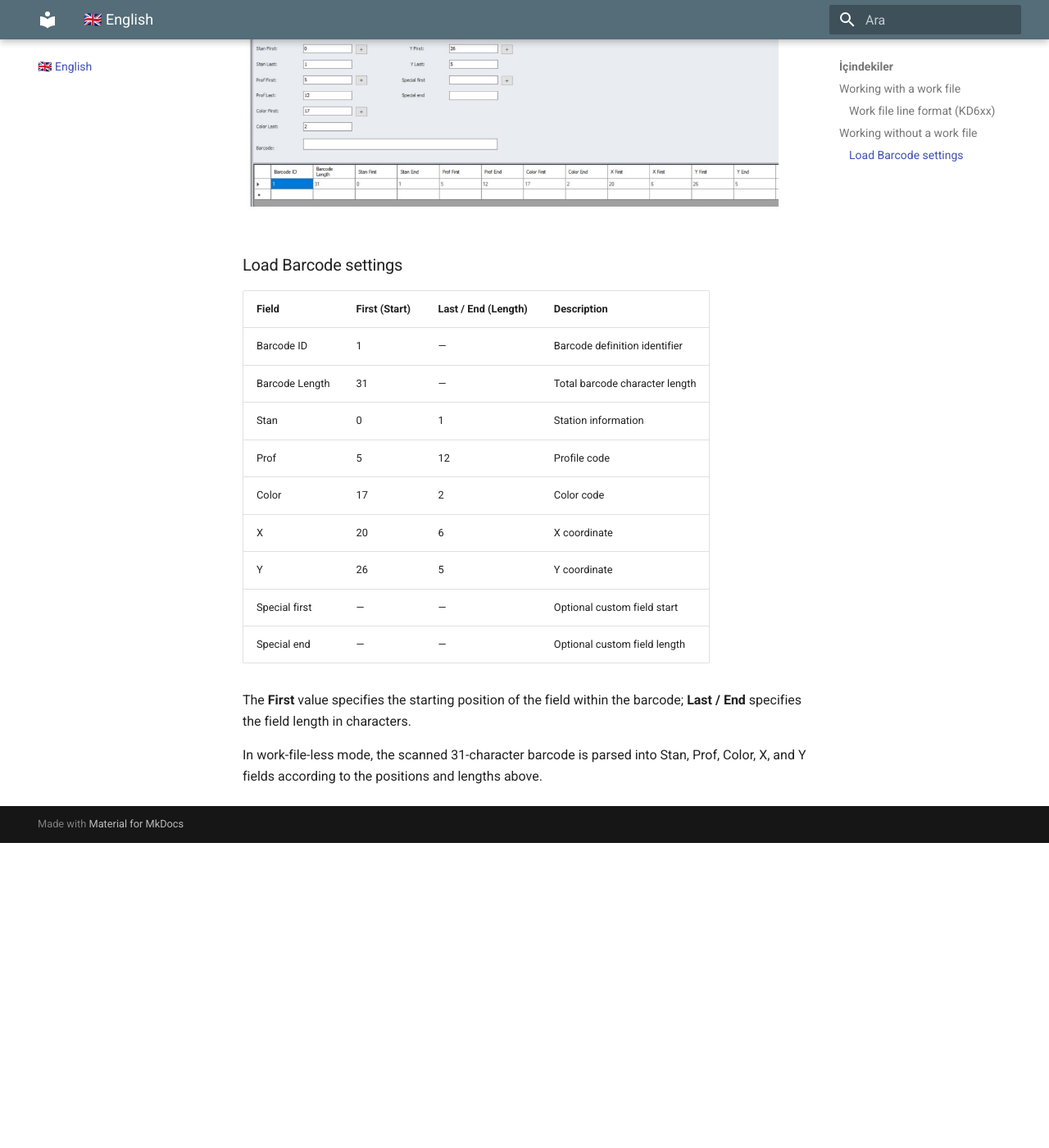
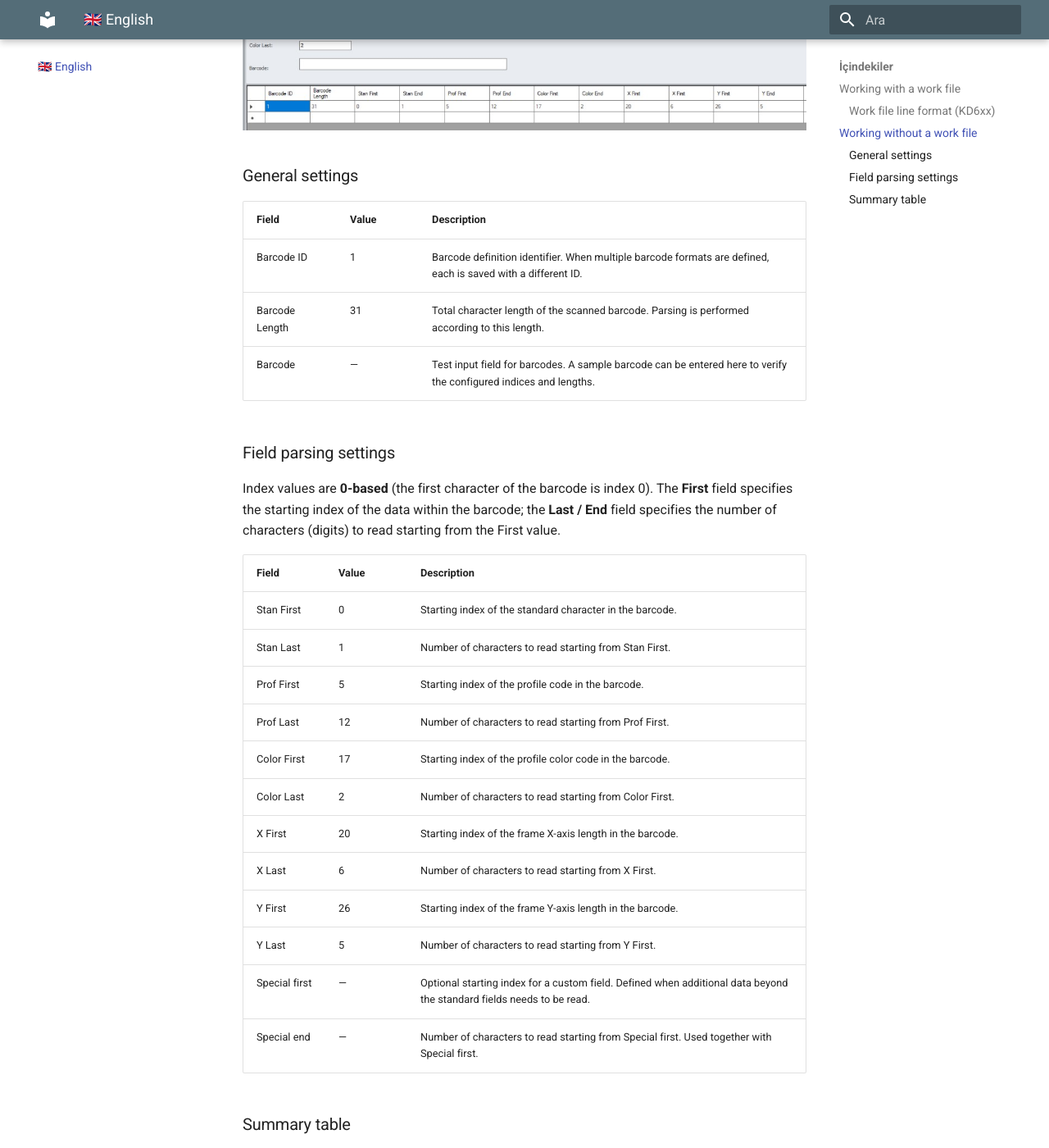
Before and after one commit to hm-info/mwm_info, an MkDocs documentation site: the page built from docs/english.md, in a window 1280 px wide and 1400 px high, scrolled down 2086 px. Shown: the whole window at 82% size. Built offline with MkDocs 1.6.1 and Material for MkDocs 9.7.7, drawn with Linux system fonts in a browser that asks for light colours; before the commit the page ends 3114 px from its top, so only the background shows below that; some of the changed text lies outside the part shown.

Commit message:
Add work file image and clarify barcode parsing
Add batch work-file image and update English and Turkish docs to clarify KD658 barcode parsing and settings. Replace the previous Load Barcode table with clear General and Field parsing sections (0-based indices, First as start index and Last as length), add a summary table and a test Barcode field, and update the KD658 Load Barcode screenshot. Files changed: docs/english.md, docs/turkish.md, docs/images/batch-work-file.png, docs/images/kd658-load-barcode.png.

````diff
--- a/docs/english.md
+++ b/docs/english.md
@@ -14,7 +16,7 @@ N001KStandard  P00001F002X06780Y07490Z00000C1717171700S001
 N002KStandard  P00001F003X06780Y07490Z00000C1717171700S001
 ```
 
-In this example, list numbers such as `N000`, `N001`, and `N002` are used as the matching key when a barcode is scanned.
+In this example, list numbers such as `N000`, `N001`, and `N002` are used as the matching key when a barcode is scanned. The operator only needs to scan the 3 digits after N (e.g. `000`, `001`, or `002`) to reach the production data on the corresponding line.
 
 ### Work file line format (KD6xx)
 
@@ -46,20 +48,41 @@ When no work file is loaded, barcode data is parsed directly from the scanned st
 
 ![KD658 Load Barcode screen](./images/kd658-load-barcode.png)
 
-### Load Barcode settings
+### General settings
 
-| Field | First (Start) | Last / End (Length) | Description |
-|-------|---------------|---------------------|-------------|
-| Barcode ID | 1 | — | Barcode definition identifier |
-| Barcode Length | 31 | — | Total barcode character length |
-| Stan | 0 | 1 | Station information |
-| Prof | 5 | 12 | Profile code |
-| Color | 17 | 2 | Color code |
-| X | 20 | 6 | X coordinate |
-| Y | 26 | 5 | Y coordinate |
-| Special first | — | — | Optional custom field start |
-| Special end | — | — | Optional custom field length |
+| Field | Value | Description |
+|-------|-------|-------------|
+| Barcode ID | 1 | Barcode definition identifier. When multiple barcode formats are defined, each is saved with a different ID. |
+| Barcode Length | 31 | Total character length of the scanned barcode. Parsing is performed according to this length. |
+| Barcode | — | Test input field for barcodes. A sample barcode can be entered here to verify the configured indices and lengths. |
 
-The **First** value specifies the starting position of the field within the barcode; **Last / End** specifies the field length in characters.
+### Field parsing settings
 
-In work-file-less mode, the scanned 31-character barcode is parsed into Stan, Prof, Color, X, and Y fields according to the positions and lengths above.
+Index values are **0-based** (the first character of the barcode is index 0). The **First** field specifies the starting index of the data within the barcode; the **Last / End** field specifies the number of characters (digits) to read starting from the First value.
+
+| Field | Value | Description |
+|-------|-------|-------------|
+| Stan First | 0 | Starting index of the standard character in the barcode. |
+| Stan Last | 1 | Number of characters to read starting from Stan First. |
+| Prof First | 5 | Starting index of the profile code in the barcode. |
+| Prof Last | 12 | Number of characters to read starting from Prof First. |
+| Color First | 17 | Starting index of the profile color code in the barcode. |
+| Color Last | 2 | Number of characters to read starting from Color First. |
+| X First | 20 | Starting index of the frame X-axis length in the barcode. |
+| X Last | 6 | Number of characters to read starting from X First. |
+| Y First | 26 | Starting index of the frame Y-axis length in the barcode. |
+| Y Last | 5 | Number of characters to read starting from Y First. |
+| Special first | — | Optional starting index for a custom field. Defined when additional data beyond the standard fields needs to be read. |
+| Special end | — | Number of characters to read starting from Special first. Used together with Special first. |
+
+### Summary table
+
+| Field | First | Last / End |
+|-------|-------|------------|
+| Stan | 0 | 1 |
+| Prof | 5 | 12 |
+| Color | 17 | 2 |
+| X | 20 | 6 |
+| Y | 26 | 5 |
+
+In work-file-less mode, the scanned 31-character barcode is parsed into Stan, Prof, Color, X, and Y fields according to the indices and lengths above. If Special first / Special end are defined, an additional custom field is read using the same logic.
````
Also changed, not shown: other parts of docs/english.md (+2 -0 lines), docs/turkish.md (+38 -15 lines), docs/images/batch-work-file.png (added), docs/images/kd658-load-barcode.png.
